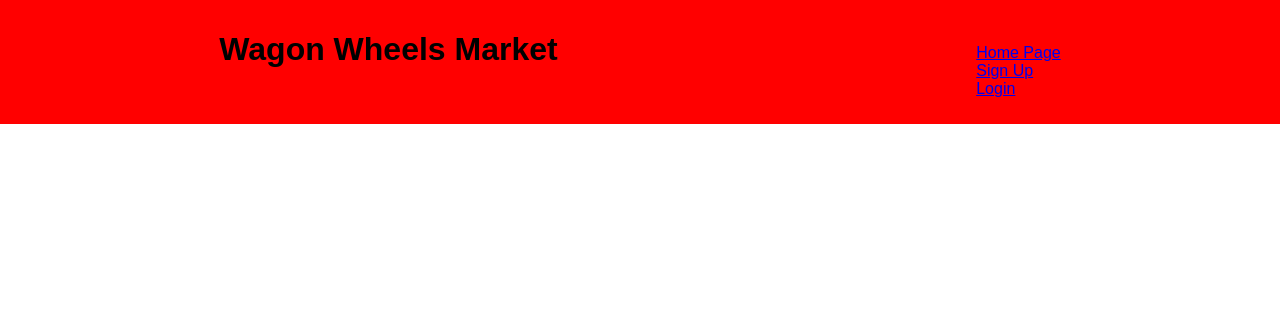
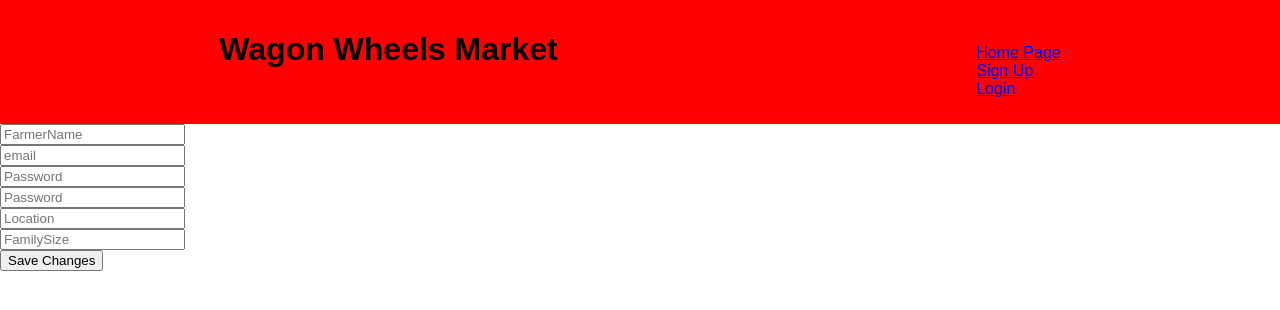
Before and after one commit to cemory016/WagonWheels, a React (Create React App) app in the folder client/: page /farmer/1/edit in a window 1280 px wide. Shown: the top 310 px of the page. Built offline with nearby package versions, Linux system fonts and the light colour scheme; no server answers.

Commit message:
edit view showing for farmers

```diff
--- a/client/src/App.js
+++ b/client/src/App.js
@@ -9,6 +9,7 @@ import SignUpViews from './components/LogInViews/SignUpViews'
 import UserEdit from './components/UserViewPage/UserEdit'
 import UserView from './components/UserViewPage/UserView'
 import FarmerView from './components/FarmerViewPage/FarmerView'
+import FarmerEdit from './components/FarmerViewPage/FarmerEdit'
 import ProductView from './components/ProductsViewPage/ProductView'
 import MarketsView from './components/MarketsView/MarketsView'
 import NavBar from './components/NavBar'
@@ -75,6 +76,7 @@ class App extends Component {
             <Route exact path="/login" component={LogIn} />
             <Route exact path="/farmer" component={FarmerView} />
             <Route exact path="/farmer/:farmerId" component={FarmerView} />
+            <Route exact path="/farmer/:farmerId/edit" component={FarmerEdit} />
 
           </Switch>
         </div>
--- a/client/src/components/FarmerViewPage/FarmerEdit.js
+++ b/client/src/components/FarmerViewPage/FarmerEdit.js
@@ -0,0 +1,86 @@
+import React, { Component } from 'react';
+import axios from 'axios'
+import { Link, Redirect } from 'react-router-dom'
+
+
+class EditFarmer extends Component {
+    state = {
+        Farmer: {},
+    }
+    componentDidMount = () => {
+        const farmerId = this.props.match.params.farmerId
+    }
+
+    // updateUser = () => {
+    //     axios.patch(`/api/user/${this.props.match.params}`, this.state.editUser)
+    //         .then((response) => {
+    //             this.setState({ editUser: response.data.editUser })
+    //         })
+    // }
+    updateFarmer = (event) => {
+        event.preventDefault()
+        const farmerId = this.props.farmer._id
+        console.log(farmerId)
+        const payload = this.state.farmer
+        axios.patch('/api/farmer/${farmerId}', payload).then(res => {
+            this.setState({ farmerId: res.data })
+        })
+    }
+    render() {
+        return (
+            <div>
+                <form onSubmit={this.handleSubmit}>
+                    <div>
+                        <input type='text'
+                            name="FarmerName"
+                            placeholder="FarmerName"
+                            onChange={this.handleChange}
+                            />
+                    </div>
+                    <div>
+                            <input type='text'
+                                name="email"
+                                placeholder="email"
+                                onChange={this.handleChange}
+                                />
+                    </div>
+                    <div>
+                                <input type='text'
+                                    name="Password"
+                                    placeholder="Password"
+                                    onChange={this.handleChange}
+                                    />
+                    </div>
+                    <div>
+                                    <input type='text'
+                                        name="Password"
+                                        placeholder="Password"
+                                        onChange={this.handleChange}
+                                        />
+                    </div>
+                    <div>
+                                        <input type='text'
+                                            name="Location"
+                                            placeholder="Location"
+                                            onChange={this.handleChange}
+                                            />
+                    </div>
+                    <div>
+                                            <input type='text'
+                                                name="FamilySize"
+                                                placeholder="FamilySize"
+                                                onChange={this.handleChange}
+                                                />
+                    </div>
+
+
+                    <button type="submit">Save Changes
+                    </button>
+
+                </form>
+          </div>
+                                    );
+                                }
+                            }
+
+export default EditFarmer;
--- a/client/src/components/UserViewPage/UserEdit.js
+++ b/client/src/components/UserViewPage/UserEdit.js
@@ -11,21 +11,21 @@ class EditUser extends Component {
         const userId = this.props.match.params.userId
     }
 
-    // updateUser = () => {
-    //     axios.patch(`/api/user/${this.props.match.params}`, this.state.editUser)
-    //         .then((response) => {
-    //             this.setState({ editUser: response.data.editUser })
-    //         })
-    // }
-    updateUser = (event) => {
-        event.preventDefault()
-        const userId = this.props.user._id
-        console.log(userId)
-        const payload = this.state.user
-        axios.patch('/api/user/${userId}', payload).then(res => {
-        this.setState({ userId: res.data})
-        })
-      }
+    updateUser = () => {
+        axios.patch(`/api/user/${this.state.match.params}`, this.state.editUser)
+            .then((response) => {
+                this.setState({ editUser: response.data.editUser })
+            })
+    }
+    // updateUser = (event) => {
+    //     event.preventDefault()
+    //     const userId = this.props.user._id
+    //     console.log(userId)
+    //     const payload = this.state.user
+    //     axios.patch('/api/user/${userId}', payload).then(res => {
+    //     this.setState({ userId: res.data})
+    //     })
+    //   }
     render() {
         return (
             <div>
```
